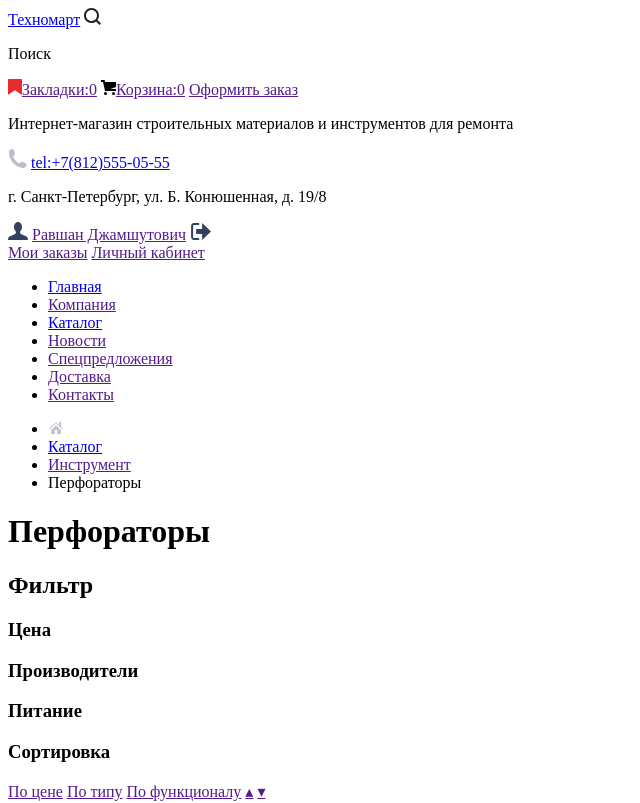
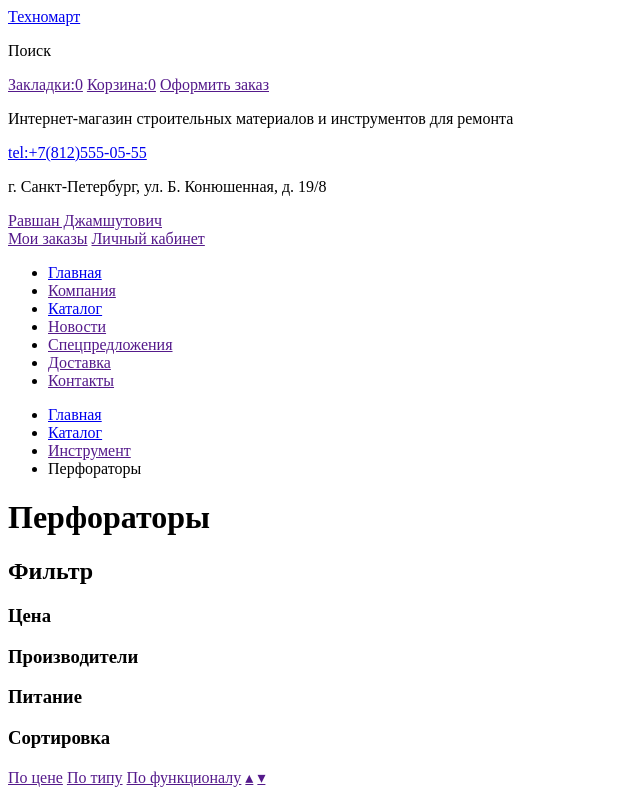
Before and after one commit to RewinKant/1040203-technomart-26, a plain HTML site: page catalog.html in a window 1280 px wide. Shown: the top 803 px of the page, without its empty margins (0-640 px from the left). Drawn offline with Linux system fonts and the light colour scheme.

Commit message:
Правки

```diff
--- a/catalog.html
+++ b/catalog.html
@@ -8,21 +8,18 @@
     <header>
       <div>
         <a href="index.html">Техномарт</a>
-        <img src="img/icon-search.svg" alt="Поиск"><p>Поиск</p>
-        <img src="img/icon-bookmark.svg" alt="Закладка"><a href="">Закладки:0</a>
-        <img src="img/icon-cart.svg" alt="Корзина"><a href="">Корзина:0</a>
+        <p>Поиск</p>
+        <a href="">Закладки:0</a>
+        <a href="">Корзина:0</a>
         <a href="">Оформить заказ</a>
       </div>
       <div>
         <p>Интернет-магазин строительных материалов и инструментов для ремонта</p>
-        <img src="img/icon-phone.svg" alt="Телефон">
         <a href="tel:+78125550555">tel:+7(812)555-05-55</a>
         <p>г. Санкт-Петербург, ул. Б. Конюшенная, д. 19/8</p>
         <!-- Авторизация -->
         <div>
-          <img src="img/icon-user.svg" alt="Пользователь">
           <a href="">Равшан Джамшутович</a>
-          <img src="img/icon-logout.svg" alt="Выход">
           <div>
             <a href="">Мои заказы</a>
             <a href="">Личный кабинет</a>
@@ -44,7 +41,7 @@
     </header>
     <main>
       <ul>
-        <li><a href="index.html"><img src="img/icon-home.svg" alt="Главная"></a></li>
+        <li><a href="index.html">Главная</a></li>
         <li><a href="catalog.html">Каталог</a></li>
         <li><a href="">Инструмент</a></li>
         <li>Перфораторы</li>
```
Also changed, not shown: index.html (+4 -6 lines).
